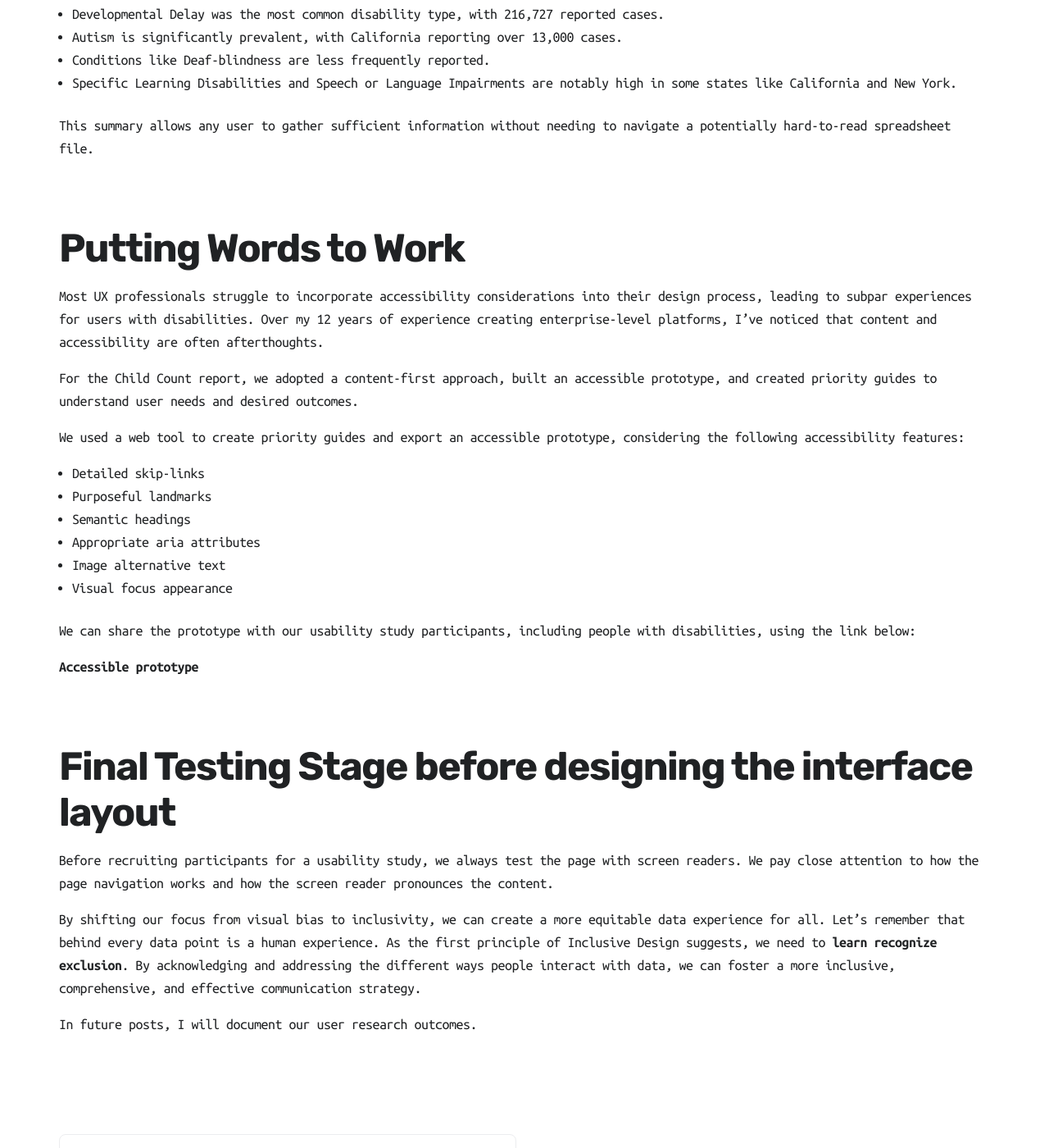
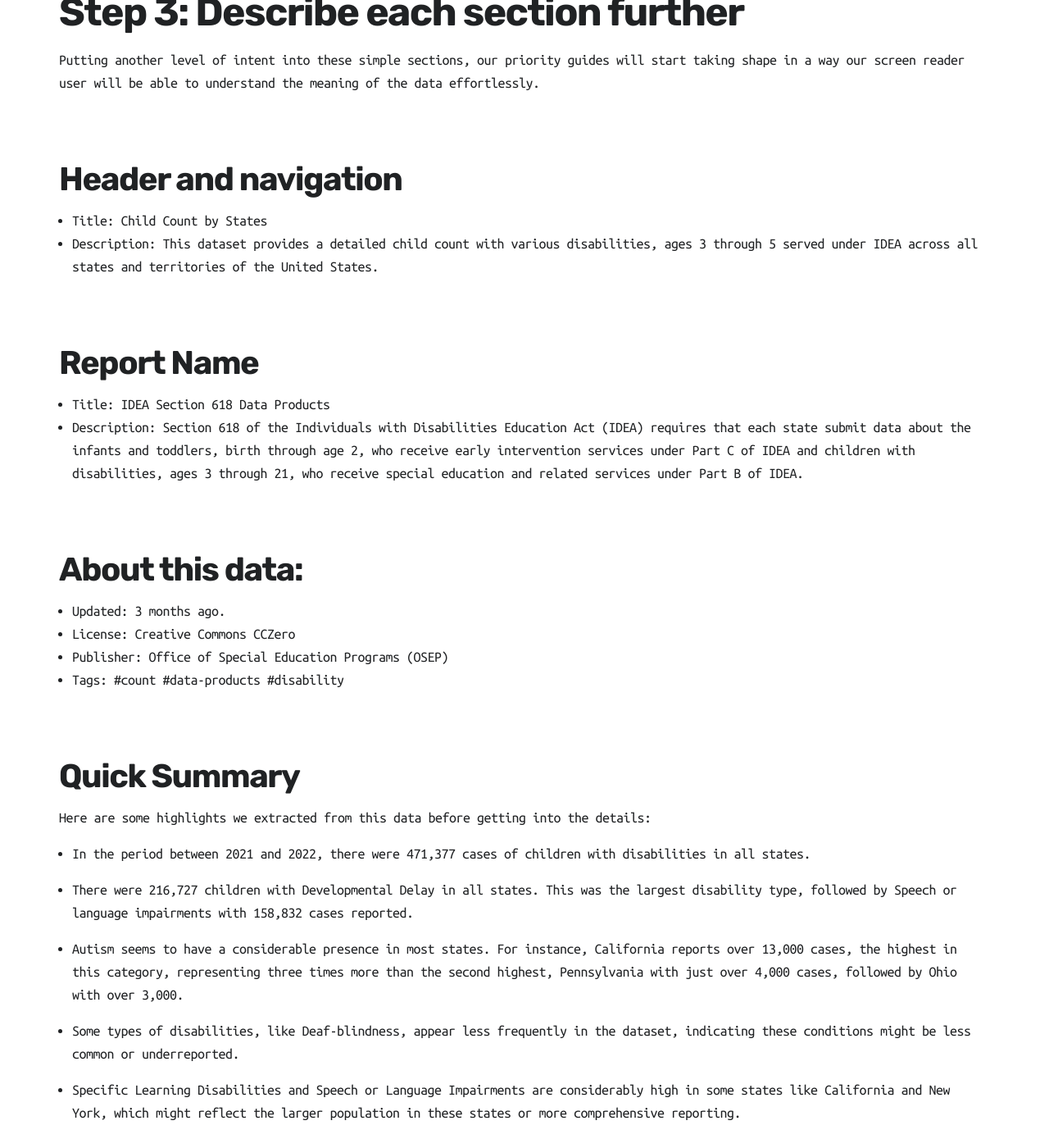
Before and after one commit to mpaiva/venus, a Jekyll site: the page built from _posts/2023-06-11-data-visualizations-visualize-this-you-could-go-blind-tomorrow.md, in a window 1280 px wide and 1400 px high, scrolled down 4702 px. Shown: the whole window at 82% size. Built offline with Jekyll 4.4.1, drawn with Linux system fonts in a browser that asks for light colours; nearby versions of some CDN libraries; some of the changed text lies outside the part shown.

Commit message:
content update

```diff
--- a/_posts/2023-06-11-data-visualizations-visualize-this-you-could-go-blind-tomorrow.md
+++ b/_posts/2023-06-11-data-visualizations-visualize-this-you-could-go-blind-tomorrow.md
@@ -61,10 +61,45 @@
 1. Header and navigation
 2. Report name
 3. About the report
-4. Summary
+4. Quick Summary
 5. Key indicators
 6. Parents Resources
 7. Contact us
+
+## Step 3: Describe each section further
+
+Putting another level of intent into these simple sections, our priority guides will start taking shape in a way our screen reader user will be able to understand the meaning of the data effortlessly.
+
+### Header and navigation
+
+- Title: Child Count by States
+- Description: This dataset provides a detailed child count with various disabilities, ages 3 through 5 served under IDEA across all states and territories of the United States.
+
+### Report Name
+
+- Title: IDEA Section 618 Data Products
+- Description: Section 618 of the Individuals with Disabilities Education Act (IDEA) requires that each state submit data about the infants and toddlers, birth through age 2, who receive early intervention services under Part C of IDEA and children with disabilities, ages 3 through 21, who receive special education and related services under Part B of IDEA.
+
+### About this data:
+
+- Updated: 3 months ago.
+- License: Creative Commons CCZero
+- Publisher: Office of Special Education Programs (OSEP)
+- Tags: #count #data-products #disability
+
+### Quick Summary
+
+Here are some highlights we extracted from this data before getting into the details:
+
+- In the period between 2021 and 2022, there were 471,377 cases of children with disabilities in all states.
+
+- There were 216,727 children with Developmental Delay in all states. This was the largest disability type, followed by Speech or language impairments with 158,832 cases reported.
+
+- Autism seems to have a considerable presence in most states. For instance, California reports over 13,000 cases, the highest in this category, representing three times more than the second highest, Pennsylvania with just over 4,000 cases, followed by Ohio with over 3,000.
+
+- Some types of disabilities, like Deaf-blindness, appear less frequently in the dataset, indicating these conditions might be less common or underreported.
+
+- Specific Learning Disabilities and Speech or Language Impairments are considerably high in some states like California and New York, which might reflect the larger population in these states or more comprehensive reporting.
 
 Our high-level findings from the <dfn><abbr title="Office of Special Education Programs">OSEP</abbr></dfn> dataset can be summarized as follows:
 
```
